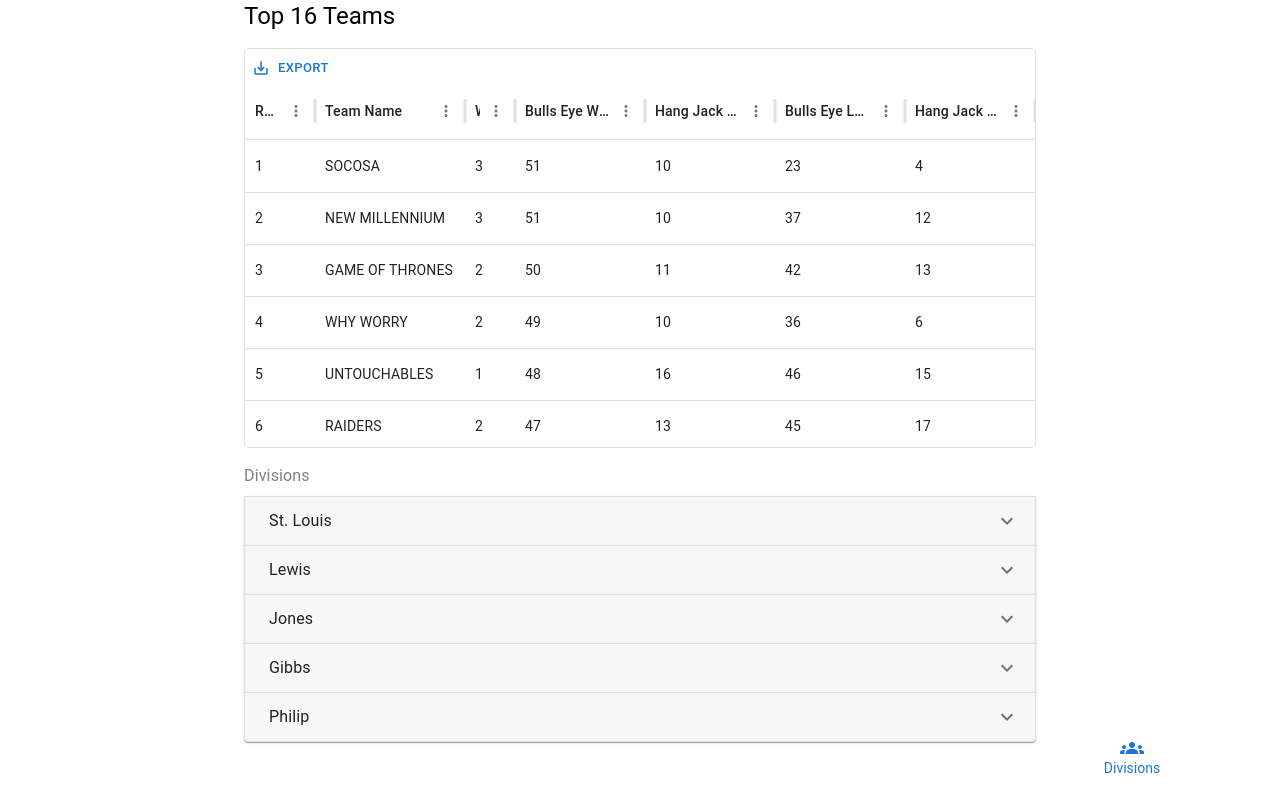
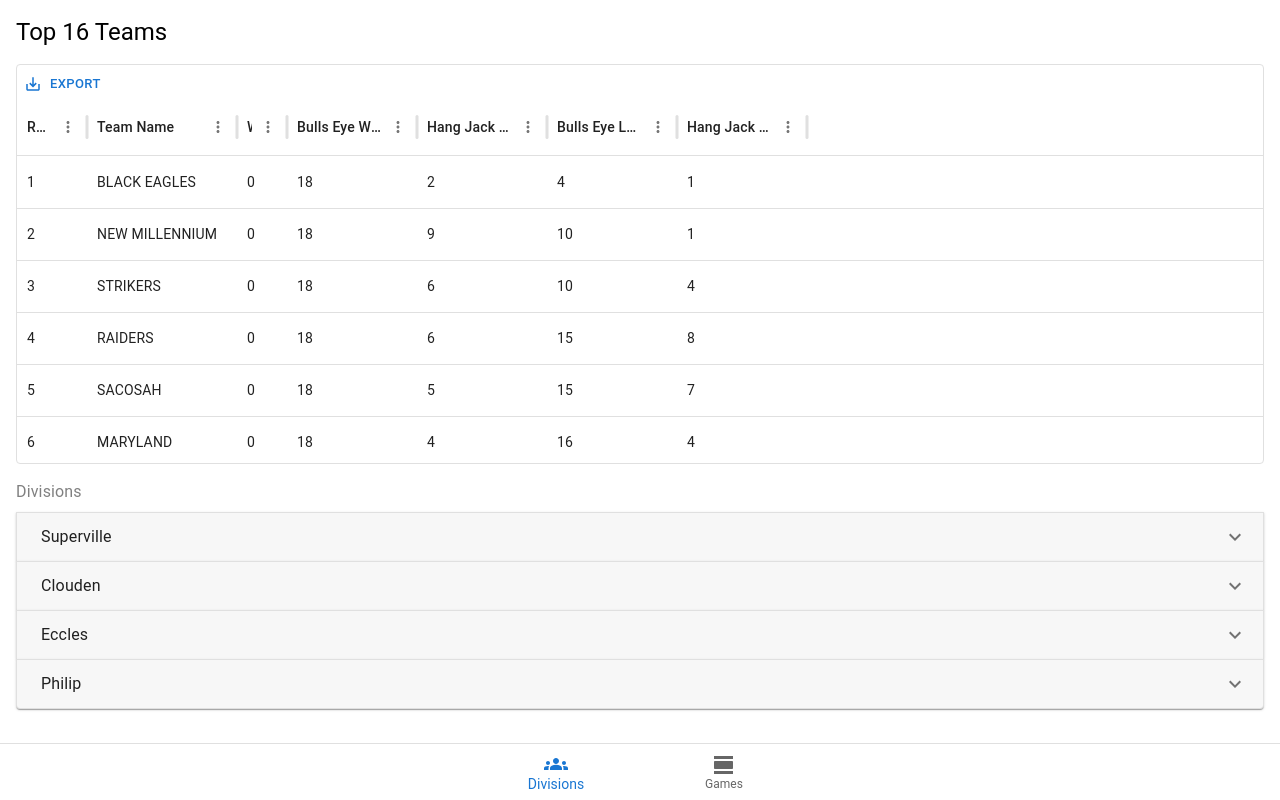
Before and after one commit to neezacoto/carribean-all-fours-scores, a React (Create React App) app: page / in a window 1280 px wide. Built offline with nearby package versions, Linux system fonts and the light colour scheme.

Commit message:
seems to work 2025

```diff
--- a/public/index.html
+++ b/public/index.html
@@ -24,7 +24,7 @@
       work correctly both with client-side routing and a non-root public URL.
       Learn how to configure a non-root public URL by running `npm run build`.
     -->
-    <title>React App</title>
+    <title>Unity All Fours Tournament</title>
   </head>
   <body>
     <noscript>You need to enable JavaScript to run this app.</noscript>
--- a/src/components/Divisions.tsx
+++ b/src/components/Divisions.tsx
@@ -15,12 +15,14 @@ import {
   GridToolbarContainer,
   GridToolbarExport,
 } from "@mui/x-data-grid";
-import { Tournament } from "../util/allFoursGame";
+import { Tournament } from "../util/allFoursGame2025";
 
 function CustomToolbar() {
   return (
     <GridToolbarContainer>
-      <GridToolbarExport />
+      <GridToolbarExport
+        csvOptions={{ fileName: "Unity_Sports_All_Fours_Tournement_2025" }}
+      />
     </GridToolbarContainer>
   );
 }
--- a/src/components/Games.tsx
+++ b/src/components/Games.tsx
@@ -7,7 +7,7 @@ import MuiAccordionSummary, {
 import MuiAccordionDetails from "@mui/material/AccordionDetails";
 import { Typography, Paper, Box, Button, Divider } from "@mui/material";
 import { ExpandMore } from "@mui/icons-material";
-import { Tournament } from "../util/allFoursGame";
+import { Tournament } from "../util/allFoursGame2025";
 
 const Accordion = styled((props: AccordionProps) => (
   <MuiAccordion {...props} />
--- a/src/components/Home.tsx
+++ b/src/components/Home.tsx
@@ -2,41 +2,38 @@ import React, { useState, useEffect, CSSProperties } from "react";
 import {
   BottomNavigation,
   BottomNavigationAction,
-  Container,
-  Grid,
   CircularProgress,
 } from "@mui/material";
 import GroupsIcon from "@mui/icons-material/Groups";
 import ViewDayIcon from "@mui/icons-material/ViewDay";
 import Divisions from "./Divisions";
 import Games from "./Games";
-import { setup } from "../util/allFoursGame";
+import { setup } from "../util/allFoursGame2025";
 
 const styles: { [key: string]: CSSProperties } = {
-  container: {
+  root: {
+    height: "100vh",
     display: "flex",
     flexDirection: "column",
-    alignItems: "center",
-    justifyContent: "center",
-    height: "100vh",
   },
-  navContainer: {
-    display: "flex",
-    alignItems: "center",
-    justifyContent: "center",
-    backgroundColor: "transparent",
+  content: {
+    flex: "1 1 auto",
+    overflowY: "auto",
+    padding: "1rem",
+    paddingBottom: "72px", // Extra space for the fixed navigation
+  },
+  navWrapper: {
+    position: "fixed",
+    bottom: 0,
+    left: 0,
+    right: 0,
+    backgroundColor: "white",
+    borderTop: "1px solid rgba(0, 0, 0, 0.12)",
+    zIndex: 1100, // Ensure nav is on top
   },
   navigation: {
-    position: "fixed",
-    bottom: 0,
-    width: "100%",
     maxWidth: 500,
-    padding: "1rem",
-    backgroundColor: "transparent",
-  },
-  content: {
-    width: "100%",
-    height: "100%",
+    margin: "auto",
   },
 };
 
@@ -55,26 +52,25 @@ function Home() {
 
   if (loading) {
     return (
-      <Container style={styles.container}>
+      <div
+        style={{
+          ...styles.root,
+          alignItems: "center",
+          justifyContent: "center",
+        }}
+      >
         <CircularProgress />
-      </Container>
+      </div>
     );
   }
 
   return (
-    <Container style={styles.container}>
-      <Grid container direction="column" style={styles.content}>
-        <Grid
-          item
-          xs={11}
-          container
-          alignItems="center"
-          justifyContent="center"
-        >
+    <div style={styles.root}>
+      <div style={styles.content}>
         {screen === "divisions" && <Divisions tournament={tournament} />}
         {screen === "games" && <Games tournament={tournament} />}
-        </Grid>
-        <Grid item xs={1} style={styles.navContainer}>
+      </div>
+      <div style={styles.navWrapper}>
         <BottomNavigation
           showLabels
           value={screen}
@@ -94,9 +90,8 @@ function Home() {
             value="games"
           />
         </BottomNavigation>
-        </Grid>
-      </Grid>
-    </Container>
+      </div>
+    </div>
   );
 }
 
--- /dev/null
+++ b/src/util/allFoursGame2025.ts
@@ -0,0 +1,329 @@
+type TeamEntry = {
+    team: Team;
+    bullsEye: number;
+    hangJacks: number;
+};
+
+export class Game {
+    teamA: TeamEntry;
+    teamB: TeamEntry;
+    start: string;
+    end: string;
+    constructor(teamA: TeamEntry, teamB: TeamEntry, start: string, end: string) {
+        this.teamA = teamA;
+        this.teamB = teamB;
+        this.start = start;
+        this.end = end;
+
+        teamA.team.addBullsEyes(teamA.bullsEye, teamB.bullsEye);
+        teamA.team.addHangJacks(teamA.hangJacks, teamB.hangJacks);
+
+        teamB.team.addBullsEyes(teamB.bullsEye, teamA.bullsEye);
+        teamB.team.addHangJacks(teamB.hangJacks, teamA.hangJacks);
+    }
+}
+
+class Team {
+    name: string;
+    bullsEyeWins: number;
+    bullsEyeLosses: number;
+    hangJackWins: number;
+    hangJackLosses: number;
+    wins: number;
+
+    constructor(name: string) {
+        // Initialize properties here
+        this.name = name;
+        this.bullsEyeWins = 0;
+        this.bullsEyeLosses = 0;
+        this.hangJackWins = 0;
+        this.hangJackLosses = 0;
+        this.wins = 0;
+    }
+
+    public addBullsEyes(won: number, lost: number) {
+        if(won === 17) this.wins++;
+        this.bullsEyeWins += won;
+        this.bullsEyeLosses += lost;
+
+    }
+
+    public addHangJacks(won: number, lost: number) {
+        this.hangJackWins += won;
+        this.hangJackLosses += lost;
+    }
+}
+
+class Division {
+    name: string;
+    teams: Team[];
+
+    constructor(name: string) {
+        this.name = name;
+        this.teams = [];
+    }
+
+    public addTeam(team: Team) {
+        this.teams.push(team);
+    }
+}
+
+type Round = 1 | 2 | 3;
+
+export class Tournament {
+    roundOne: Game[];
+    roundTwo: Game[];
+    roundThree: Game[];
+    divisions: Division[];
+
+    constructor() {
+        this.roundOne = [];
+        this.roundTwo = [];
+        this.roundThree = [];
+        this.divisions = [];
+    }
+
+    public addDivision(division: Division) {
+        this.divisions.push(division);
+    }
+
+    public getDivisions() {
+        return this.divisions;
+    }
+
+    public getGames() {
+        return [this.roundOne, this.roundTwo, this.roundThree];
+    }
+
+    public findTeam(teamName: string): Team | undefined {
+        for (const division of this.divisions) {
+            const team = division.teams.find(team => team.name === teamName);
+            if (team) {
+                return team;
+            }
+        }
+        return undefined;
+    }
+
+    public addGameToRound(
+        round: Round,
+        teamAName: string,
+        teamABullsEye: number,
+        teamAHangJacks: number,
+        teamBName: string,
+        teamBBullsEye: number,
+        teamBHangJacks: number,
+        start: string,
+        end: string
+    ) {
+        const teamA = this.findTeam(teamAName);
+        const teamB = this.findTeam(teamBName);
+        console.log(teamAName)
+        console.log({teamA}, {teamB})
+        if (teamA && teamB) {
+            const game = new Game(
+                { team: teamA, bullsEye: teamABullsEye, hangJacks: teamAHangJacks },
+                { team: teamB, bullsEye: teamBBullsEye, hangJacks: teamBHangJacks },
+                start,
+                end
+            );
+
+            switch (round) {
+                case 1:
+                    this.roundOne.push(game);
+                    break;
+                case 2:
+                    this.roundTwo.push(game);
+                    break;
+                case 3:
+                    this.roundThree.push(game);
+                    break;
+            }
+        } else {
+            console.error("One or both teams not found.");
+        }
+    }
+
+    /**
+     * Whoever has most amount of BE
+     * if BE tie, least amount of BE lost
+     * if another tie most wins
+     * if another tie most HJ
+     * if another tie least HJ lost
+     *
+     */
+    public getTopTeamsByBullsEye(): Team[] {
+        const allTeams: Team[] = this.divisions.flatMap(division => division.teams);
+        const sortedTeams = allTeams.sort((a, b) => {
+            if (b.bullsEyeWins !== a.bullsEyeWins) {
+                return b.bullsEyeWins - a.bullsEyeWins;
+            } else if (a.bullsEyeLosses !== b.bullsEyeLosses) {
+                return a.bullsEyeLosses - b.bullsEyeLosses;
+            } else if ((b.bullsEyeWins + b.hangJackWins) !== (a.bullsEyeWins + a.hangJackWins)) {
+                return (b.bullsEyeWins + b.hangJackWins) - (a.bullsEyeWins + a.hangJackWins);
+            } else if (b.hangJackWins !== a.hangJackWins) {
+                return b.hangJackWins - a.hangJackWins;
+            } else {
+                return a.hangJackLosses - b.hangJackLosses;
+            }
+        });
+        return sortedTeams;
+    }
+
+
+}
+
+  enum Superville {
+    SACOSAH = "SACOSAH",
+    BOSTON = "BOSTON",
+    STRIKERS = "STRIKERS",
+    ORIGINAL_EAGLES = "ORIGINAL EAGLES",
+    PHEONIX = "PHOENIX",
+  }
+
+  enum Clouden {
+    NEW_MILLENNIUM = "NEW MILLENNIUM",
+    GAME_OF_THRONES = "GAME OF THRONES",
+    NEW_JERSEY_UNITED = "NEW JERSEY UNITED",
+    TRINI_REBELS = "TRINI REBELS",
+  }
+
+  enum Eccles {
+    BLACK_EAGLES = "BLACK EAGLES",
+    UNITY = "UNITY",
+    MARYLAND = "MARYLAND",
+    JB_GAMBLERS = "JB GAMBLERS"
+  }
+
+  enum Philip {
+    WHY_WORRY = "WHY WORRY",
+    JAGUARS = "JAGUARS",
+    RAIDERS = "RAIDERS",
+    JUST_4_YOU = "JUST 4 YOU",
+  }
+
+
+  const allEnums = [Superville, Clouden, Eccles, Philip];
+
+  const divisions = allEnums.reduce((acc, currentEnum) => {
+      Object.keys(currentEnum).forEach(key => {
+          acc[key] = (currentEnum as any)[key];
+      });
+      return acc;
+  }, {} as Record<string, string>);
+
+  export function setup() {
+    const tournament = new Tournament();
+
+    const addTeamsToDivision = (division: Division, enumObject: any) => {
+        Object.values(enumObject).forEach((teamName) => {
+            division.addTeam(new Team(teamName as string));
+        });
+    };
+
+    const divisionsAndTeams = [
+        { name: "Superville", enumObject: Superville },
+        { name: "Clouden", enumObject: Clouden },
+        { name: "Eccles", enumObject: Eccles },
+        { name: "Philip", enumObject: Philip },
+    ];
+
+    divisionsAndTeams.forEach(({ name, enumObject }) => {
+        const division = new Division(name);
+        addTeamsToDivision(division, enumObject);
+        tournament.addDivision(division);
+    });
+
+    // Add games to round 1
+    // tournament.addGameToRound(
+    //     1,
+    //     divisions.GAME_OF_THRONES,
+    //     17,
+    //     5,
+    //     divisions.UNTOUCHABLES,
+    //     16,
+    //     7,
+    //     "11:00am",
+    //     "1:45am"
+    // );
+    tournament.addGameToRound(
+        1,
+        divisions.MARYLAND,
+        18,
+        4,
+        divisions.JB_GAMBLERS,
+        16,
+        4,
+        "'11:00am'",
+        "2:07pm"
+    );
+    tournament.addGameToRound(
+        1,
+        divisions.RAIDERS,
+        18,
+        6,
+        divisions.JUST_4_YOU,
+        15,
+        8,
+        "10:30am",
+        "2:00pm"
+    );
+    tournament.addGameToRound(
+        1,
+        divisions.BLACK_EAGLES,
+        18,
+        2,
+        divisions.UNITY,
+        4,
+        1,
+        "no entry",
+        "1:00pm"
+    );
+    tournament.addGameToRound(
+        1,
+        divisions.GUYANA,
+        18,
+        3,
+        divisions.WHY_WORRY,
+        14,
+        5,
+        "11:00am",
+        "1:30pm"
+    );
+    tournament.addGameToRound(
+        1,
+        divisions.STRIKERS,
+        18,
+        6,
+        divisions.ORIGINAL_EAGLES,
+        10,
+        4,
+        "11:00am",
+        "1:39pm"
+    );
+    tournament.addGameToRound(
+        1,
+        divisions.NEW_MILLENNIUM,
+        18,
+        9,
+        divisions.GAME_OF_THRONES,
+        10,
+        1,
+        "11:00am",
+        "no entry"
+    );
+    tournament.addGameToRound(
+        1,
+        divisions.SACOSAH,
+        18,
+        5,
+        divisions.BOSTON,
+        15,
+        7,
+        "11:00am",
+        "no entry"
+    );
+
+
+    return tournament;
+}
```
Also changed, not shown: src/util/allFoursGame2024.ts (renamed from src/util/allFoursGame.ts). Lines whose indentation alone changed are shown as unchanged.
